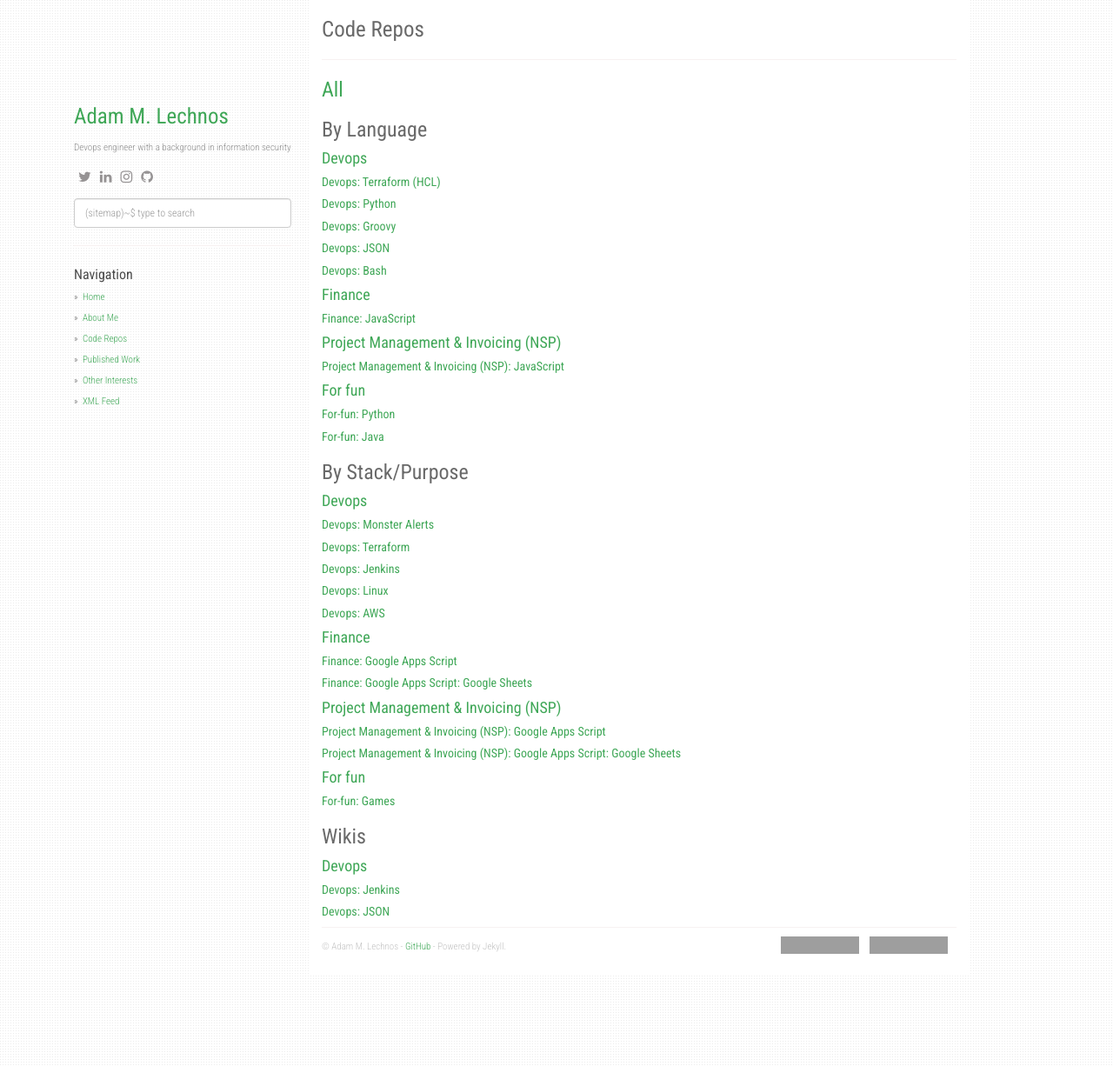
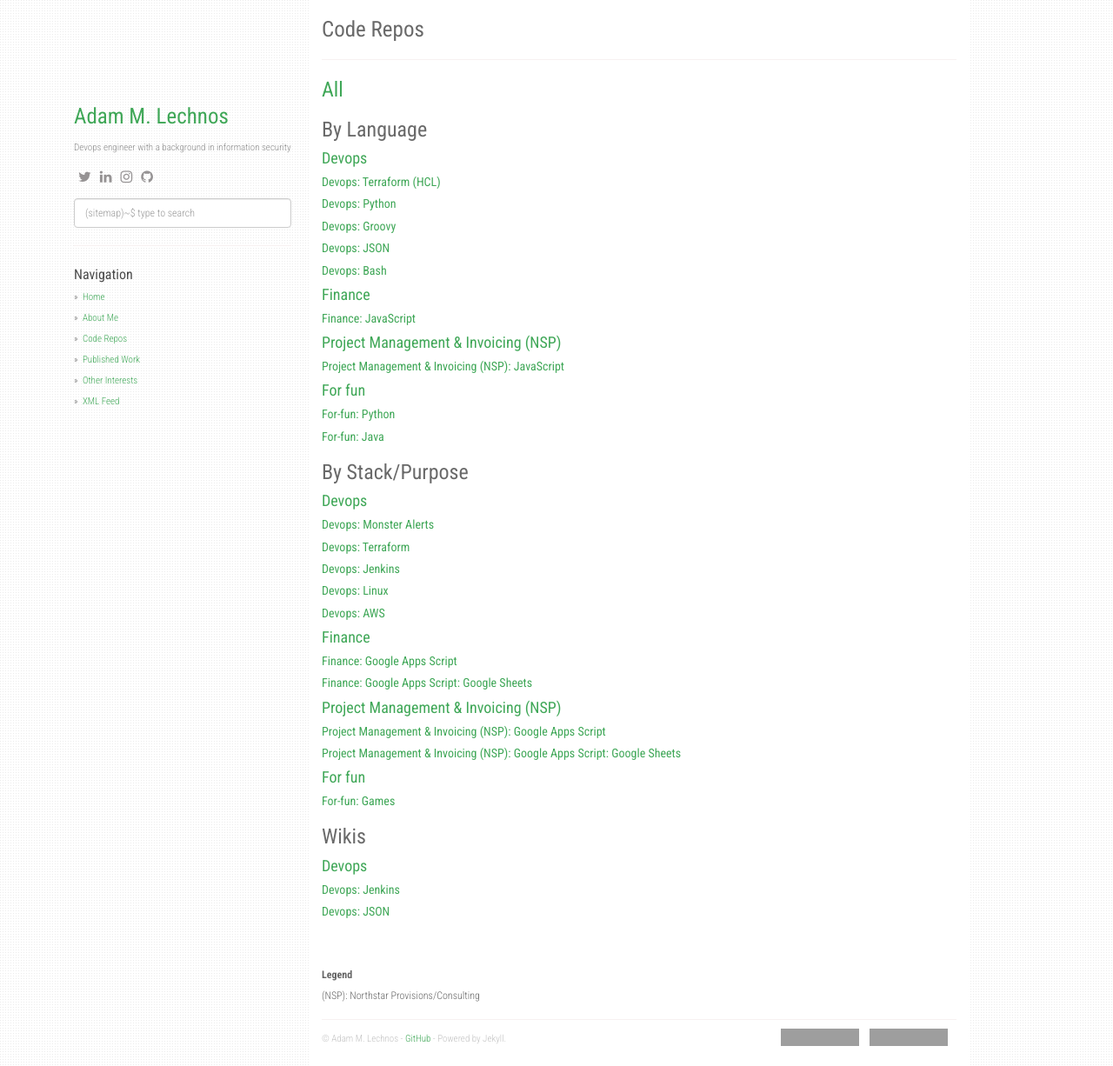
Before and after one commit to Adam-Lechnos/adam-lechnos.github.io, a Jekyll site: the page built from repos.md, in a window 1280 px wide and 1226 px high. Shown: the whole window at 87% size. Built offline with Jekyll 4.4.1, drawn with Linux system fonts in a browser that asks for light colours; nearby versions of some CDN libraries; grey boxes are pictures that could not be loaded.

Commit message:
Update repos.md
Added legend

```diff
--- a/repos.md
+++ b/repos.md
@@ -47,3 +47,8 @@ permalink: /repos/
 #### [Devops](https://github.com/search?q=user%3Aadam-lechnos+topic%3Adevops+topic%3Awiki&type=repositories){:target="_blank" rel="noopener"}
 ##### [Devops: Jenkins](https://github.com/search?q=user%3Aadam-lechnos+topic%3Adevops+topic%3Ajenkins+topic%3Awiki&type=repositories){:target="_blank" rel="noopener"}
 ##### [Devops: JSON](https://github.com/search?q=user%3Aadam-lechnos+topic%3Adevops+topic%3Ajson+topic%3Awiki&type=repositories){:target="_blank" rel="noopener"}
+
+\
+\
+<sup>**Legend**</sup>\
+<sup>(NSP): Northstar Provisions/Consulting</sup>
```
